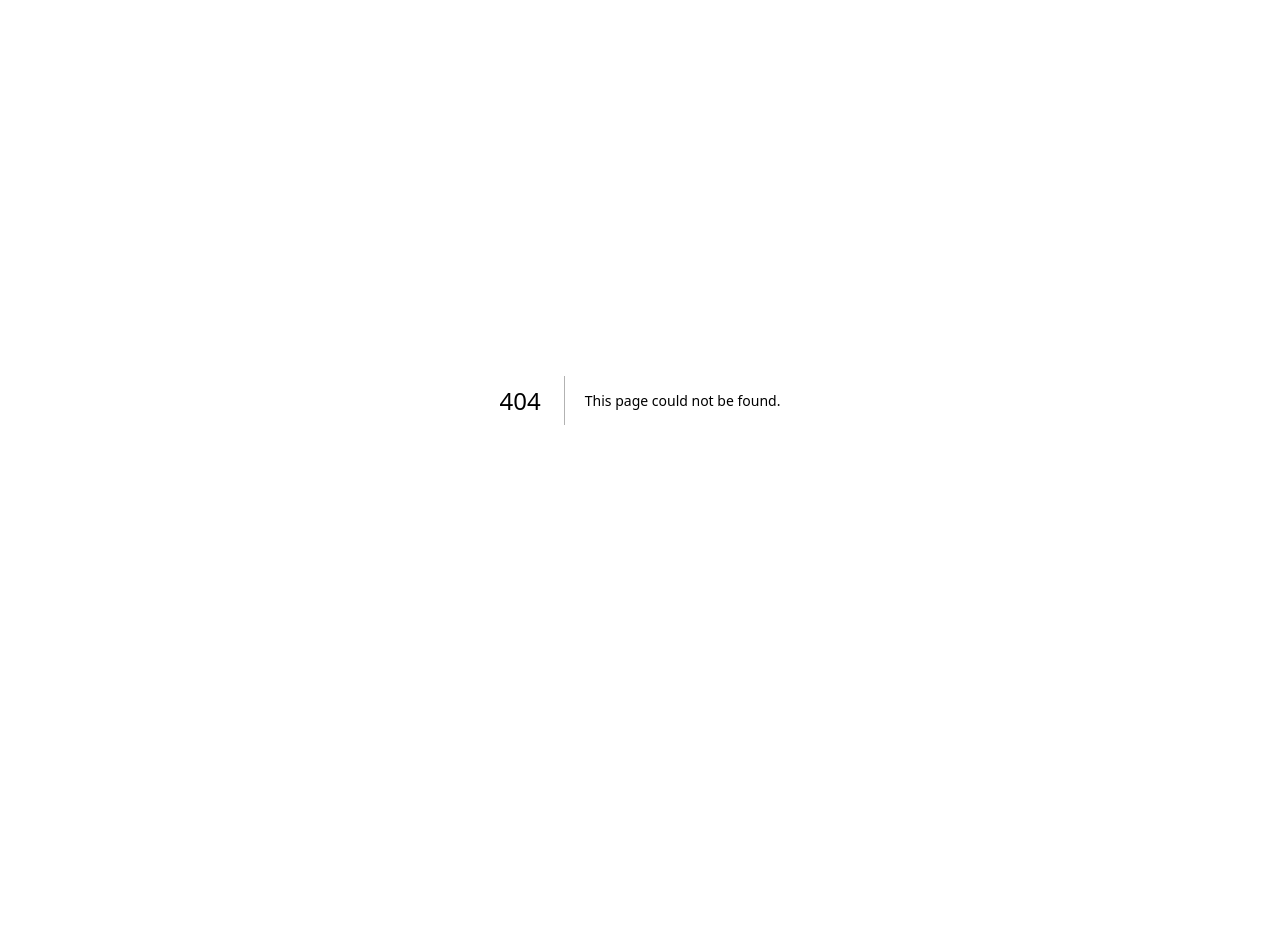
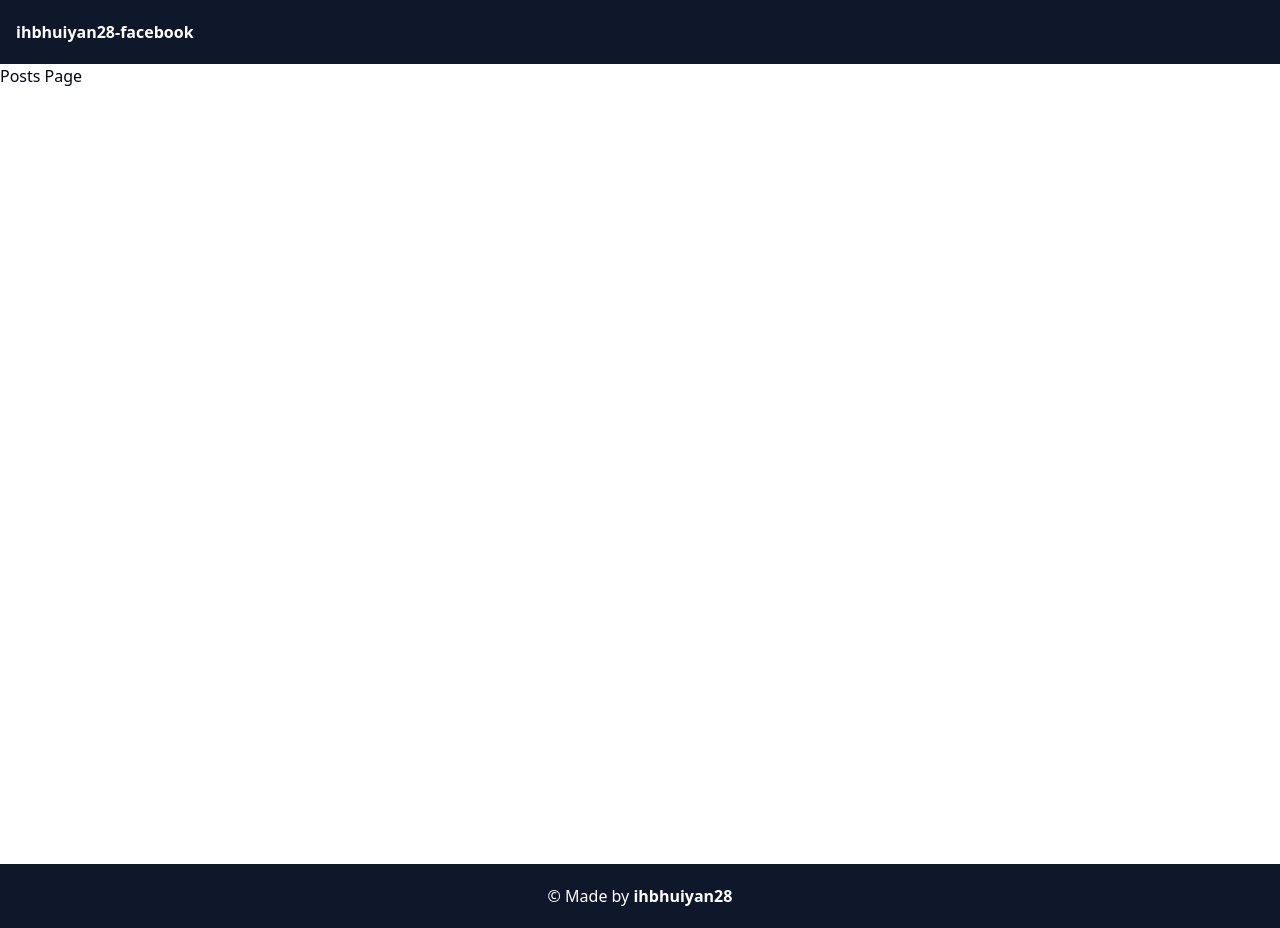
Before and after one commit to ihbhuiyan28/ihbhuiyan28-facebook, a Next.js app: page /posts in a window 1280 px wide. Before the commit this address had no page. Before the commit the page ends 800 px from the top, so only its background shows below. Built offline with nearby package versions, Linux system fonts and the light colour scheme.

Commit message:
Add navbar and footer

```diff
--- a/app/layout.tsx
+++ b/app/layout.tsx
@@ -1,5 +1,7 @@
 import type { Metadata } from "next";
 import "./globals.css";
+import Navbar from '@/components/navbar';
+import Footer from '@/components/footer';
 
 export const metadata: Metadata = {
   title: "facebook-ihbhuiyan28",
@@ -14,9 +16,13 @@ export default function RootLayout({
   return (
     <html lang="en">
       <body
-        className={`antialiased`}
+        className={`container mx-auto antialiased`}
       >
-        {children}
+        <Navbar />
+        <main className={`min-h-screen`}>
+          {children}
+        </main>
+        <Footer />
       </body>
     </html>
   );
--- /dev/null
+++ b/app/posts/page.tsx
@@ -0,0 +1,3 @@
+export default function Posts() {
+    return <>Posts Page</>
+}
--- /dev/null
+++ b/components/footer.tsx
@@ -0,0 +1,19 @@
+import Link from 'next/link';
+
+export default function Footer() {
+    return (
+        <footer className="bg-slate-900 text-white">
+            <div className="flex items-center justify-center h-16">
+                <span>
+                    &copy; Made by {' '}
+                    <Link
+                        href="/"
+                        className="font-bold"
+                    >
+                        ihbhuiyan28
+                    </Link>
+                </span>
+            </div>
+        </footer>
+    );
+}
--- /dev/null
+++ b/components/navbar.tsx
@@ -0,0 +1,15 @@
+import Link from 'next/link';
+
+export default function Navbar() {
+    return (
+        <header className="bg-slate-900 text-white">
+            <div className="flex items-center h-16 px-4">
+                <Link href="/">
+                    <span className="font-bold">
+                        ihbhuiyan28-facebook
+                    </span>
+                </Link>
+            </div>
+        </header>
+    );
+}
```
